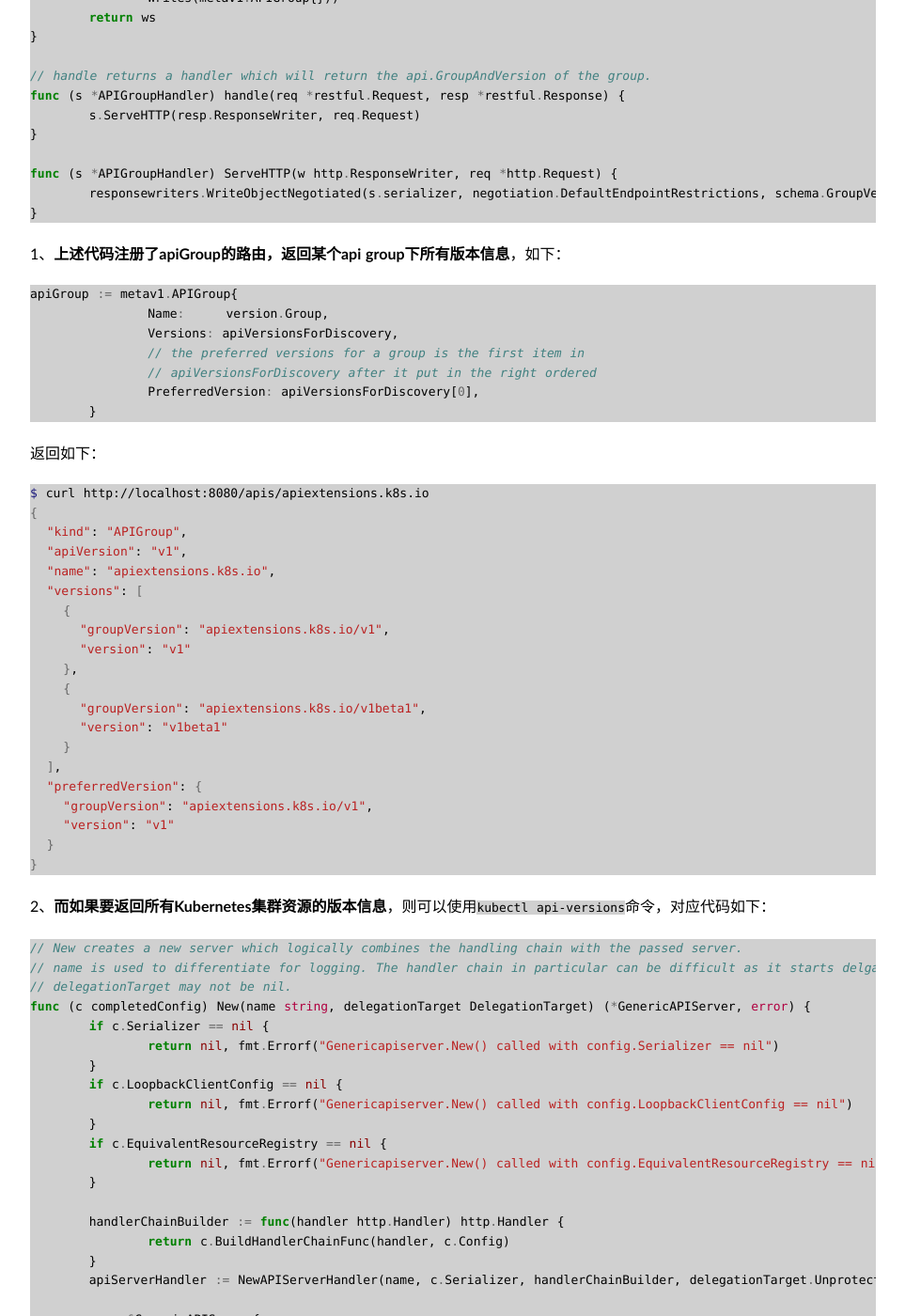
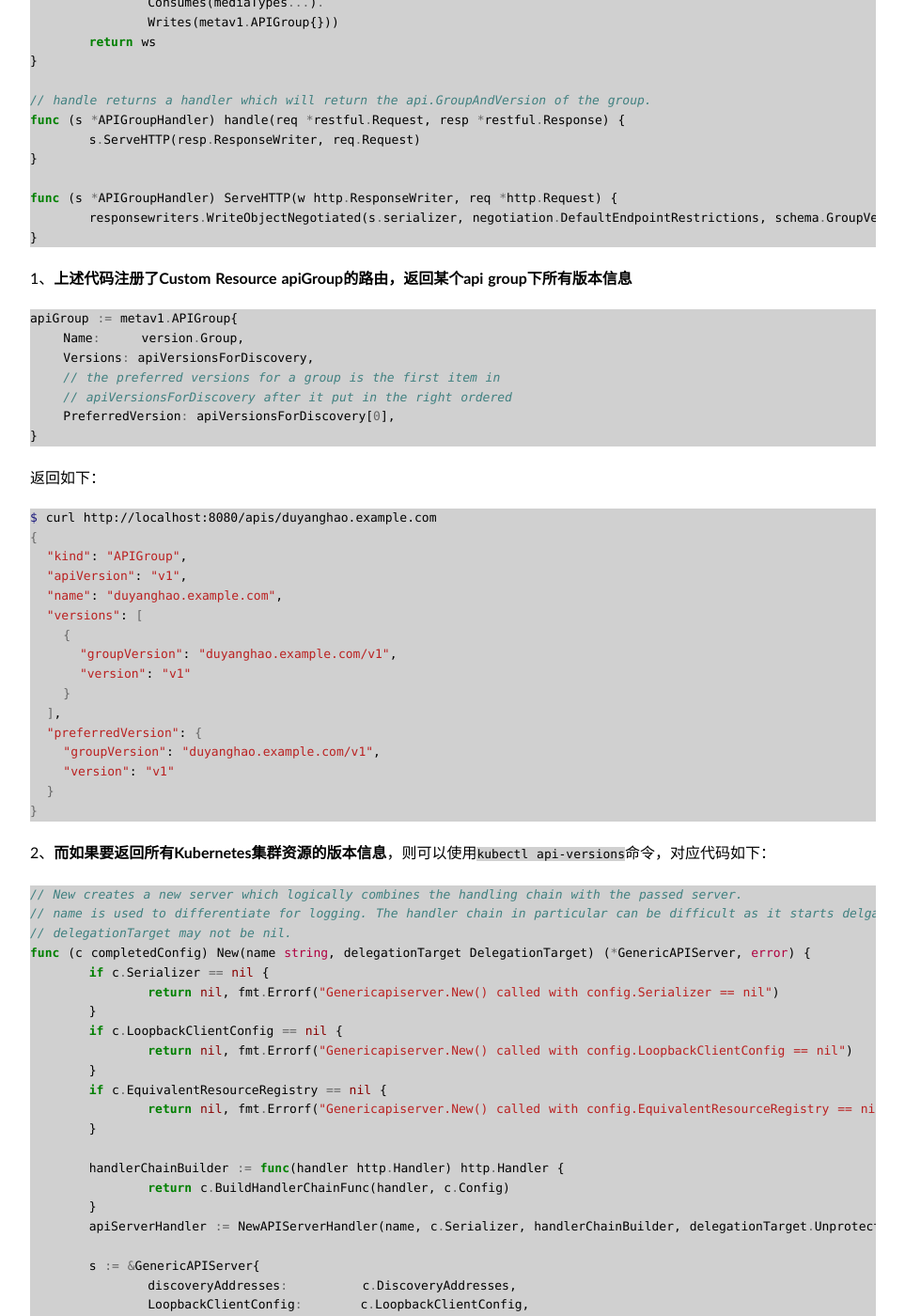
Before and after one commit to duyanghao/duyanghao.github.io, a Jekyll site: the page built from _posts/2020-12-22-kubernetes-apiExtensionsServer.md, in a window 1280 px wide and 1400 px high, scrolled down 18733 px. Shown: the whole window at 94% size, without its empty margins (158-1121 px from the left). Built offline with Jekyll 4.4.1, drawn with Linux system fonts in a browser that asks for light colours; some web fonts are replaced; comment, search, counter and statistics services are not loaded; some of the changed text lies outside the part shown.

Commit message:
update kubernetes extension apiserver
Signed-off-by: duyanghao <1294057873@qq.com>

````diff
--- a/_posts/2020-12-22-kubernetes-apiExtensionsServer.md
+++ b/_posts/2020-12-22-kubernetes-apiExtensionsServer.md
@@ -855,7 +855,9 @@ func (c *DiscoveryController) sync(version schema.GroupVersion) error {
 }
 ```
 
-这里对CRD构造了apiGroup和APIResource列表，并注册了apiGroup和apiVersion的路由：
+sync枚举CRD，根据`CRD.Status`构建Custom Resource对应APIResource，并添加到apiResourcesForDiscovery中，最终构造了CR对应的apiGroup和APIResource列表
+
+
 
 ```go
 // k8s.io/kubernetes/staging/src/k8s.io/apiserver/pkg/endpoints/discovery/group.go:38
@@ -906,38 +908,34 @@ func (s *APIGroupHandler) ServeHTTP(w http.ResponseWriter, req *http.Request) {
 }
 ```
 
-1、**上述代码注册了apiGroup的路由，返回某个api group下所有版本信息**，如下：
+1、**上述代码注册了Custom Resource apiGroup的路由，返回某个api group下所有版本信息**
 
 ```go
 apiGroup := metav1.APIGroup{
-		Name:     version.Group,
-		Versions: apiVersionsForDiscovery,
-		// the preferred versions for a group is the first item in
-		// apiVersionsForDiscovery after it put in the right ordered
-		PreferredVersion: apiVersionsForDiscovery[0],
-	}
+    Name:     version.Group,
+    Versions: apiVersionsForDiscovery,
+    // the preferred versions for a group is the first item in
+    // apiVersionsForDiscovery after it put in the right ordered
+    PreferredVersion: apiVersionsForDiscovery[0],
+}
 ```
 
 返回如下：
 
 ```bash
-$ curl http://localhost:8080/apis/apiextensions.k8s.io
+$ curl http://localhost:8080/apis/duyanghao.example.com
 {
   "kind": "APIGroup",
   "apiVersion": "v1",
-  "name": "apiextensions.k8s.io",
+  "name": "duyanghao.example.com",
   "versions": [
     {
-      "groupVersion": "apiextensions.k8s.io/v1",
+      "groupVersion": "duyanghao.example.com/v1",
       "version": "v1"
-    },
-    {
-      "groupVersion": "apiextensions.k8s.io/v1beta1",
-      "version": "v1beta1"
     }
   ],
   "preferredVersion": {
-    "groupVersion": "apiextensions.k8s.io/v1",
+    "groupVersion": "duyanghao.example.com/v1",
     "version": "v1"
   }
 }
````
